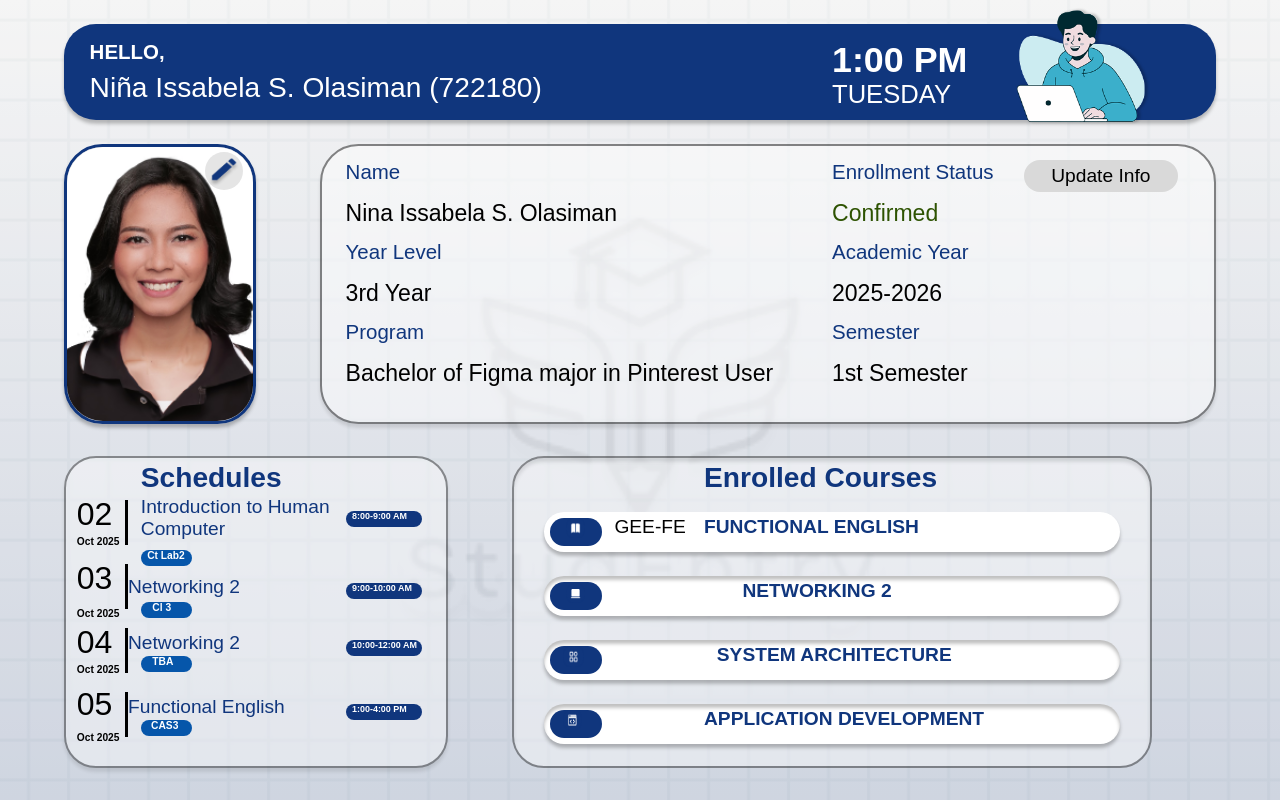
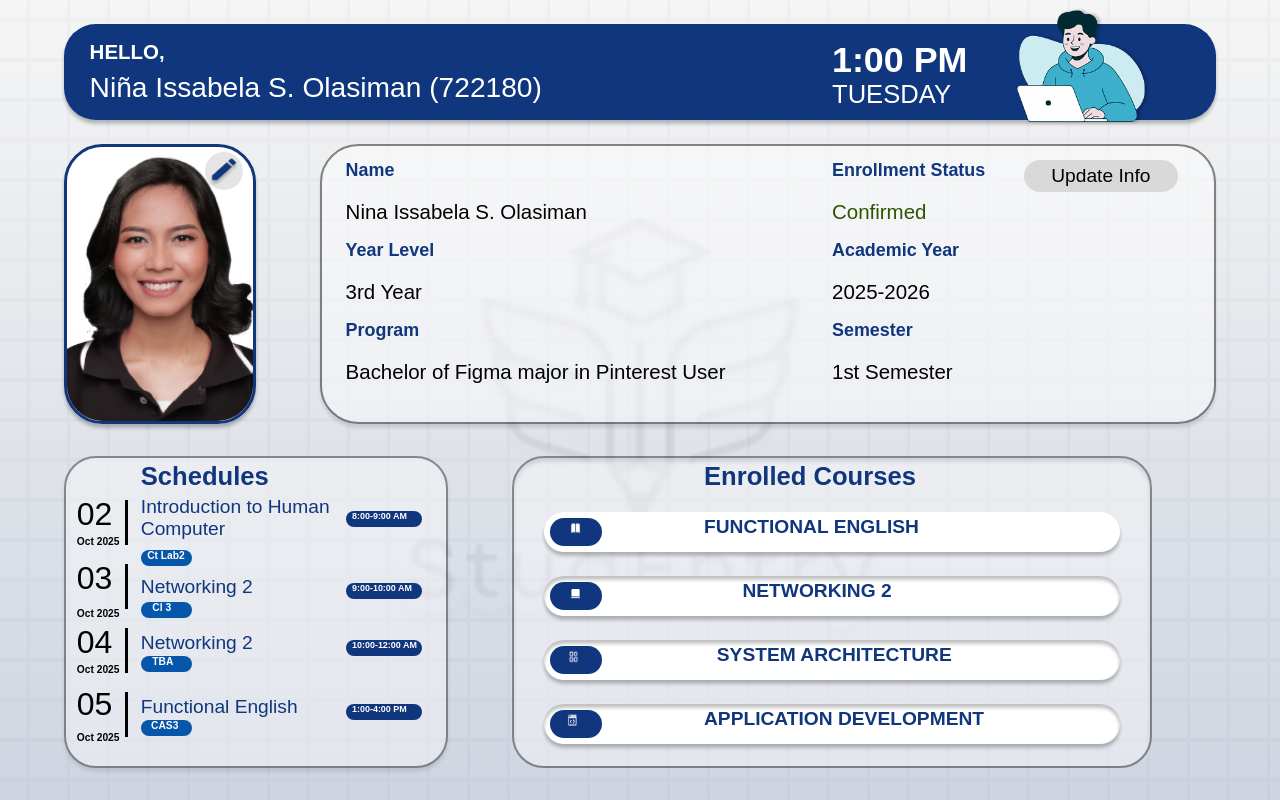
Before and after one commit to issabl/Enrollment-form, a plain HTML site: page index.html in a window 1280 px wide. Drawn offline with Linux system fonts and the light colour scheme; files whose address does not match are found by name.

Commit message:
Updated index.html and style.css

```diff
--- a/index.html
+++ b/index.html
@@ -98,7 +98,6 @@
       class="eos-icons-application-outlined"
       src="image/Group 72.png"
     />
-    <div class="gee-fe">GEE-FE</div>
     <div class="functional-english2">FUNCTIONAL ENGLISH</div>
     <div class="networking-23">NETWORKING 2</div>
     <div class="application-development">APPLICATION DEVELOPMENT</div>
--- a/style.css
+++ b/style.css
@@ -127,8 +127,8 @@
   color: #10367d;
   text-align: left;
   font-family: "SfPro-Regular", sans-serif;
-  font-size: 1.6vw;
-  font-weight: 400;
+  font-size: 1.4vw;
+  font-weight: bold;
   position: absolute;
   left: 27vw;
   top: 20vh;
@@ -139,8 +139,8 @@
   color: #10367d;
   text-align: left;
   font-family: "SfPro-Regular", sans-serif;
-  font-size: 1.6vw;
-  font-weight: 400;
+  font-size: 1.4vw;
+  font-weight: bold;
   position: absolute;
   left: 65vw;
   top: 20vh;
@@ -151,8 +151,8 @@
   color: #10367d;
   text-align: left;
   font-family: "SfPro-Regular", sans-serif;
-  font-size: 1.6vw;
-  font-weight: 400;
+  font-size: 1.4vw;
+  font-weight: bold;
   position: absolute;
   left: 65vw;
   top: 30vh;
@@ -163,8 +163,8 @@
   color: #10367d;
   text-align: left;
   font-family: "SfPro-Regular", sans-serif;
-  font-size: 1.6vw;
-  font-weight: 400;
+  font-size: 1.4vw;
+  font-weight: bold;
   position: absolute;
   left: 27vw;
   top: 30vh;
@@ -175,8 +175,8 @@
   color: #10367d;
   text-align: left;
   font-family: "SfPro-Regular", sans-serif;
-  font-size: 1.6vw;
-  font-weight: 400;
+  font-size: 1.4vw;
+  font-weight: bold;
   position: absolute;
   left: 27vw;
   top: 40vh;
@@ -187,8 +187,8 @@
   color: #10367d;
   text-align: left;
   font-family: "SfPro-Regular", sans-serif;
-  font-size: 1.6vw;
-  font-weight: 400;
+  font-size: 1.4vw;
+  font-weight: bold;
   position: absolute;
   left: 65vw;
   top: 40vh;
@@ -199,7 +199,7 @@
   color: #000000;
   text-align: left;
   font-family: "SfPro-Medium", sans-serif;
-  font-size: 1.8vw;
+  font-size: 1.6vw;
   font-weight: 500;
   position: absolute;
   left: 27vw;
@@ -211,7 +211,7 @@
   color: #2e5302;
   text-align: left;
   font-family: "SfPro-Medium", sans-serif;
-  font-size: 1.8vw;
+  font-size: 1.6vw;
   font-weight: 500;
   position: absolute;
   left: 65vw;
@@ -223,7 +223,7 @@
   color: #000000;
   text-align: left;
   font-family: "SfPro-Medium", sans-serif;
-  font-size: 1.8vw;
+  font-size: 1.6vw;
   font-weight: 500;
   position: absolute;
   left: 27vw;
@@ -235,7 +235,7 @@
   color: #000000;
   text-align: left;
   font-family: "SfPro-Medium", sans-serif;
-  font-size: 1.8vw;
+  font-size: 1.6vw;
   font-weight: 500;
   position: absolute;
   left: 65vw;
@@ -247,7 +247,7 @@
   color: #000000;
   text-align: left;
   font-family: "SfPro-Medium", sans-serif;
-  font-size: 1.8vw;
+  font-size: 1.6vw;
   font-weight: 500;
   position: absolute;
   left: 65vw;
@@ -259,7 +259,7 @@
   color: #000000;
   text-align: left;
   font-family: "SfPro-Medium", sans-serif;
-  font-size: 1.8vw;
+  font-size: 1.6vw;
   font-weight: 500;
   position: absolute;
   left: 27vw;
@@ -386,7 +386,7 @@
   color: #10367d;
   text-align: left;
   font-family: "SfPro-Semibold", sans-serif;
-  font-size: 2.2vw;
+  font-size: 2vw;
   font-weight: 600;
   position: absolute;
   left: 11vw;
@@ -398,7 +398,7 @@
   color: #10367d;
   text-align: left;
   font-family: "SfPro-Semibold", sans-serif;
-  font-size: 2.2vw;
+  font-size: 2vw;
   font-weight: 600;
   position: absolute;
   left: 55vw;
@@ -425,7 +425,7 @@
   font-size: 1.5vw;
   font-weight: 500;
   position: absolute;
-  left: 10vw;
+  left: 11vw;
   top: 72vh;
   z-index: 3;
 }
@@ -437,7 +437,7 @@
   font-size: 1.5vw;
   font-weight: 500;
   position: absolute;
-  left: 10vw;
+  left: 11vw;
   top: 79vh;
   z-index: 3;
 }
@@ -449,7 +449,7 @@
   font-size: 1.5vw;
   font-weight: 500;
   position: absolute;
-  left: 10vw;
+  left: 11vw;
   top: 87vh;
   z-index: 3;
 }
@@ -918,17 +918,6 @@
   z-index: 3;
 }
 
-.gee-fe {
-  color: #000000;
-  text-align: left;
-  font-family: "SfPro-Regular", sans-serif;
-  font-size: 1.5vw;
-  font-weight: 400;
-  position: absolute;
-  left: 48vw;
-  top: 64.5vh;
-  z-index: 3;
-}
 
 .functional-english2 {
   color: #10367d;
```
